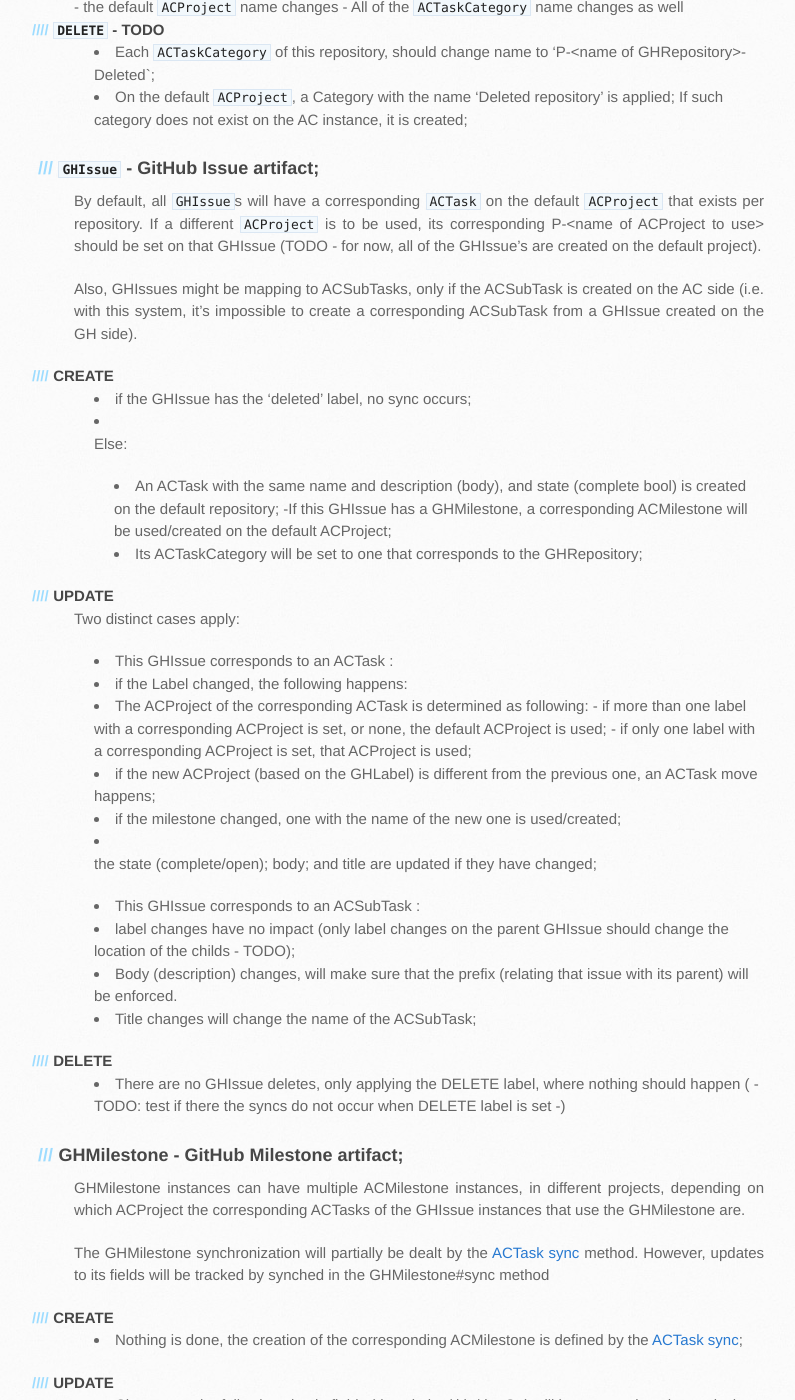
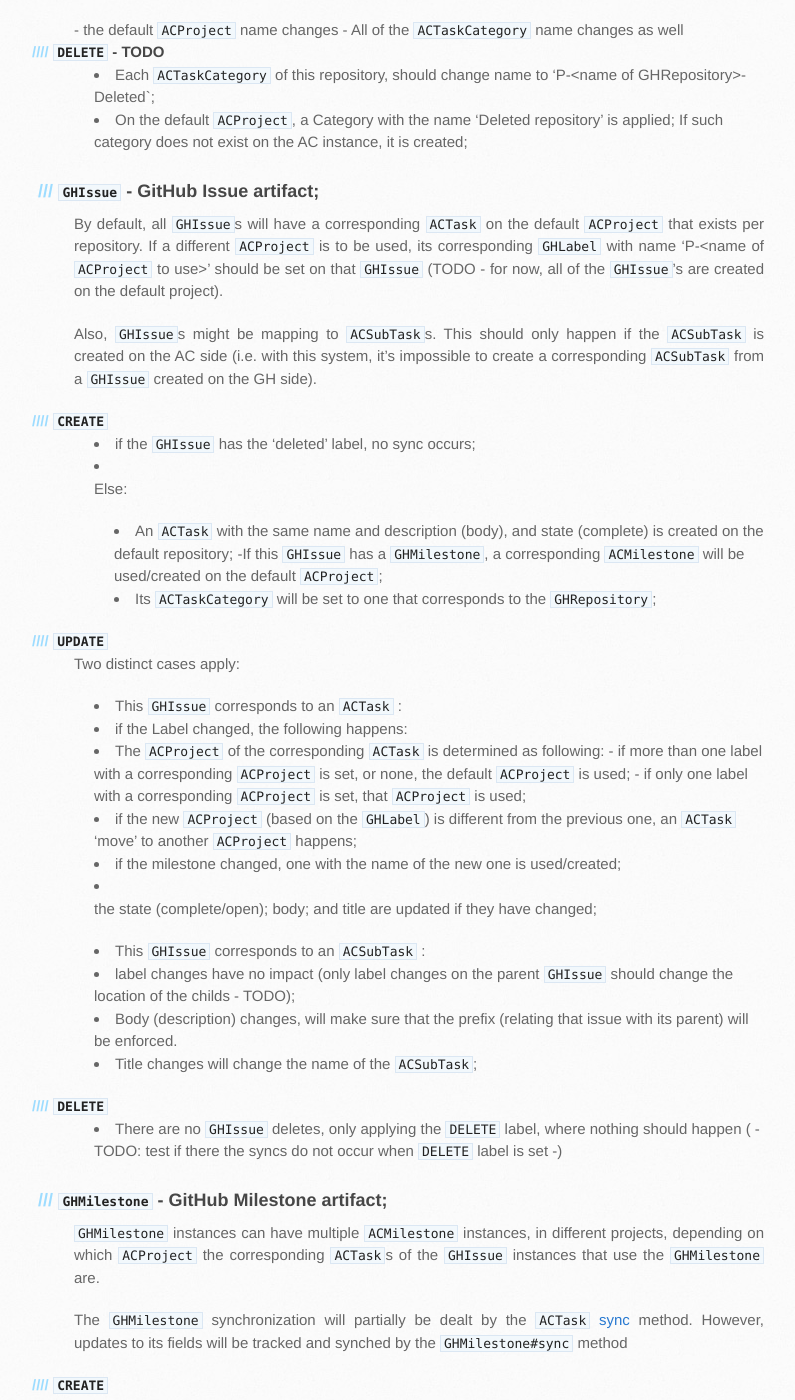
Before and after one commit to joantune/maidSyncher, a Jekyll site: the page built from architecture/index.md, in a window 1280 px wide and 1400 px high, scrolled down 6647 px. Shown: the whole window, without its empty margins (96-891 px from the left). Built offline with Jekyll 4.4.1, drawn with Linux system fonts in a browser that asks for light colours; Markdown is read by kramdown in place of the engine named in the settings; some of the changed text lies outside the part shown.

Commit message:
Reviewed the behaviour text

```diff
--- a/architecture/index.md
+++ b/architecture/index.md
@@ -301,8 +301,7 @@
 
 #### `UPDATE`
 
- - In case any of the following fields change, their correspondents on GH, on the possible multiple instances of `GHMilestone`,
- will change:
+ - In case any of the following fields change in the milestone, their correspondents fields on the possible various GH artifacts, will change accordingly:
 
  	- name -> title;
  	- body -> description;
@@ -347,80 +346,81 @@
 ### `GHIssue` - GitHub Issue artifact;
 
 By default, all `GHIssue`s will have a corresponding `ACTask` on the default `ACProject` that exists per repository.
-If a different `ACProject` is to be used, its corresponding P-&lt;name of ACProject to use&gt; should be set on that
-GHIssue (TODO - for now, all of the GHIssue's are created on the default project).
+If a different `ACProject` is to be used, its corresponding `GHLabel` with name 'P-&lt;name of `ACProject` to use&gt;' should be set on that
+`GHIssue` (**TODO** - for now, all of the `GHIssue`'s are created on the default project).
 
-Also, GHIssues might be mapping to ACSubTasks, only if the ACSubTask is created on the AC side (i.e. with this system,
-it's impossible to create a corresponding ACSubTask from a GHIssue created on the GH side).
+Also, `GHIssue`s might be mapping to `ACSubTask`s. This should only happen if the `ACSubTask` is created on the AC side (i.e. with this system,
+it's impossible to create a corresponding `ACSubTask` from a `GHIssue` created on the GH side).
 
-#### CREATE
- - if the GHIssue has the 'deleted' label, no sync occurs;
+#### `CREATE`
+
+ - if the `GHIssue` has the 'deleted' label, no sync occurs;
  - Else:
 
-   - An ACTask with the same name and description (body), and state (complete bool) is created on the default
+   - An `ACTask` with the same name and description (body), and state (complete) is created on the default
     repository;
-    -If this GHIssue has a GHMilestone, a corresponding ACMilestone will be used/created on the default ACProject;
-    - Its ACTaskCategory will be set to one that corresponds to the GHRepository;
+    -If this `GHIssue` has a `GHMilestone`, a corresponding `ACMilestone` will be used/created on the default `ACProject`;
+    - Its `ACTaskCategory` will be set to one that corresponds to the `GHRepository`;
 
-#### UPDATE
+#### `UPDATE`
 
 Two distinct cases apply:
 
- - **This GHIssue corresponds to an ACTask** :
+ - **This `GHIssue` corresponds to an `ACTask`** :
   - if the Label changed, the following happens:
-   - The ACProject of the corresponding ACTask is determined as following:
-    - if more than one label with a corresponding ACProject is set, or none, the default ACProject is used;
-    - if only one label with a corresponding ACProject is set, that ACProject is used;
-   - if the new ACProject (based on the GHLabel) is different from the previous one, an ACTask move happens;
+   - The `ACProject` of the corresponding `ACTask` is determined as following:
+    - if more than one label with a corresponding `ACProject` is set, or none, the default `ACProject` is used;
+    - if only one label with a corresponding `ACProject` is set, that `ACProject` is used;
+   - if the new `ACProject` (based on the `GHLabel`) is different from the previous one, an `ACTask` 'move' to another `ACProject` happens;
    - if the milestone changed, one with the name of the new one is used/created;
    - the state (complete/open); body; and title are updated if they have changed;
 
- - **This GHIssue corresponds to an ACSubTask** :
-  - label changes have no impact (only label changes on the parent GHIssue should change the
+ - **This `GHIssue` corresponds to an `ACSubTask`** :
+  - label changes have no impact (only label changes on the parent `GHIssue` should change the
 	  location of the childs - TODO);
   - Body (description) changes, will make sure that the prefix (relating that issue with its parent)
     will be enforced.
-  - Title changes will change the name of the ACSubTask;
+  - Title changes will change the name of the `ACSubTask`;
 
-#### DELETE
- - There are no GHIssue deletes, only applying the DELETE label, where nothing should happen ( - TODO: test if
- there the syncs do not occur when DELETE label is set -)
+#### `DELETE`
+ - There are no `GHIssue` deletes, only applying the `DELETE` label, where nothing should happen ( - TODO: test if
+ there the syncs do not occur when `DELETE` label is set -)
 
 
 <a id="ghMilestoneSync">  </a>
-### GHMilestone - GitHub Milestone artifact;
+### `GHMilestone` - GitHub Milestone artifact;
 
-GHMilestone instances can have multiple ACMilestone instances, in different projects, depending on which ACProject
-the corresponding ACTasks of the GHIssue instances that use the GHMilestone are.
+`GHMilestone` instances can have multiple `ACMilestone` instances, in different projects, depending on which `ACProject`
+the corresponding `ACTask`s of the `GHIssue` instances that use the `GHMilestone` are.
 
-The GHMilestone synchronization will partially be dealt by the [ACTask sync](#acTaskSync) method. However,
-updates to its fields will be tracked by synched in the GHMilestone#sync method
+The `GHMilestone` synchronization will partially be dealt by the [`ACTask` sync](#acTaskSync) method. However,
+updates to its fields will be tracked and synched by the `GHMilestone#sync` method
 
-#### CREATE
- - Nothing is done, the creation of the corresponding ACMilestone is defined by the [ACTask sync](#acTaskSync);
+#### `CREATE`
+ - Nothing is done, the creation of the corresponding `ACMilestone` is left to be done by the [`ACTask` sync](#acTaskSync), if necessary;
 
-#### UPDATE
+#### `UPDATE`
  - Changes to the following simple fields (description/title/dueOn) will be repeated on the equivalent ActiveCollab
  'side';
 
-#### DELETE
+#### `DELETE`
 
- - Delete the potential multiple ACMilestone instances associated with this ACMilestone - TODO - ;
+ - Delete the potential multiple `ACMilestone` instances associated with this `ACMilestone` - TODO - ;
 
 <a id="ghLabelSync">  </a>
-### GHLabel - GitHub Label artifact;
+### `GHLabel` - GitHub Label artifact;
 
-GHLabels are the way we have to choose the ACProject to use on the GitHub side. Special labels with the name
-P-&lt;ACProject name&gt; should be created for each existing ACProject, and setting **one** of those labels on a
-GHIssue should make the corresponding ACTask be created on that ACProject. (more details [here](#ghIssueSync))
+`GHLabel`s are the way we have to choose the `ACProject` to use on the GitHub side. Special labels with the name
+'P-&lt;ACProject name&gt;' should be created by this system for each existing `ACProject`, and setting **one** of those labels on a
+`GHIssue` should create/move the corresponding `ACTask` on that `ACProject`. (more details [here](#ghIssueSync))
 
-#### CREATE
- - Nothing is done. Creation of the 'special' GHLabels is done on the [ACProject sync](#acProjectSync); and the
+#### `CREATE`
+ - Nothing is done. Creation of the 'special' GHLabels is done on the [`ACProject` sync](#acProjectSync); and the
  'normal' GH labels are not synched;
 
-#### UPDATE
- - Updates of label changes is also controlled by the [ACProject sync](#acProjectSync), whereas also the 'regular'
- GHLabels aren't synched;
+#### `UPDATE`
+ - Updates of label changes is also controlled by the [`ACProject` sync](#acProjectSync), whereas also the 'regular'
+ `GHLabel`s aren't synched;
 
-#### DELETE - TODO
+#### `DELETE` - TODO
  - TODO: define behaviour;
```
Also changed, not shown: other parts of architecture/index.md (+3 -3 lines).
